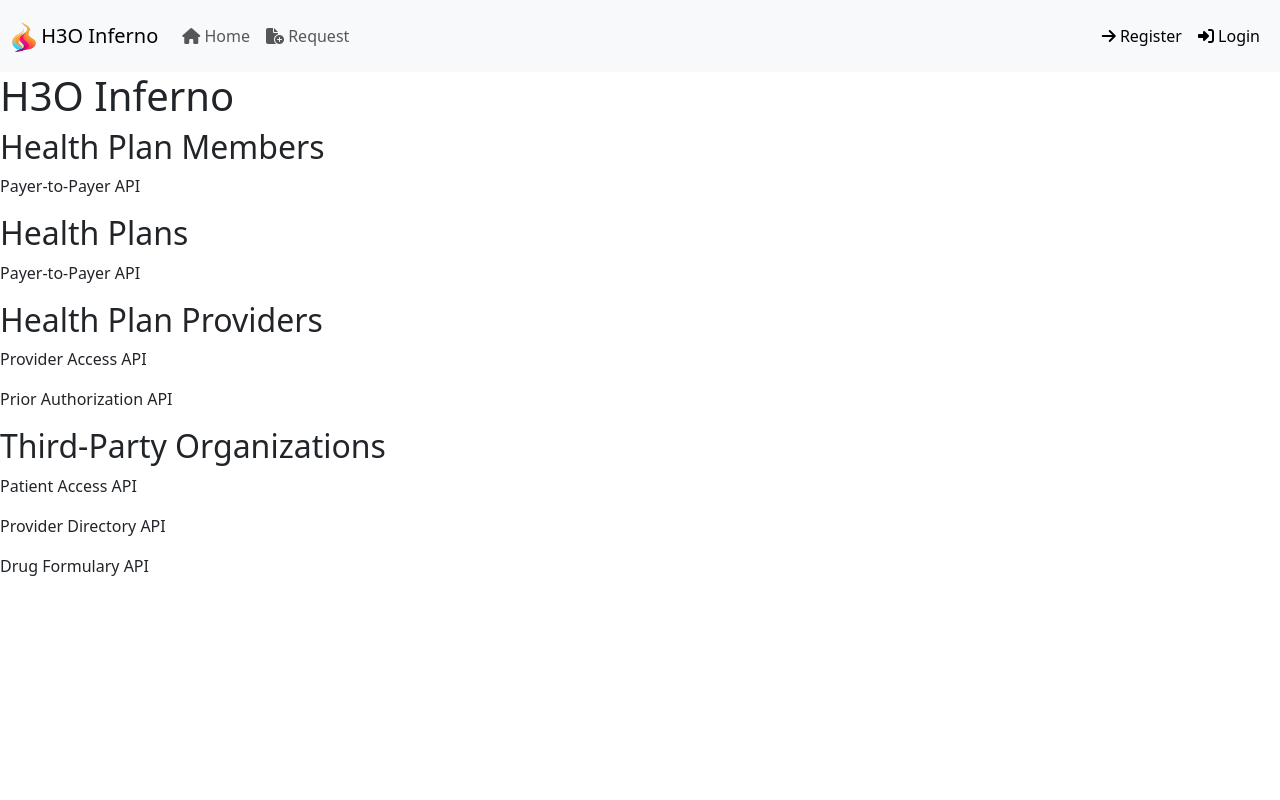
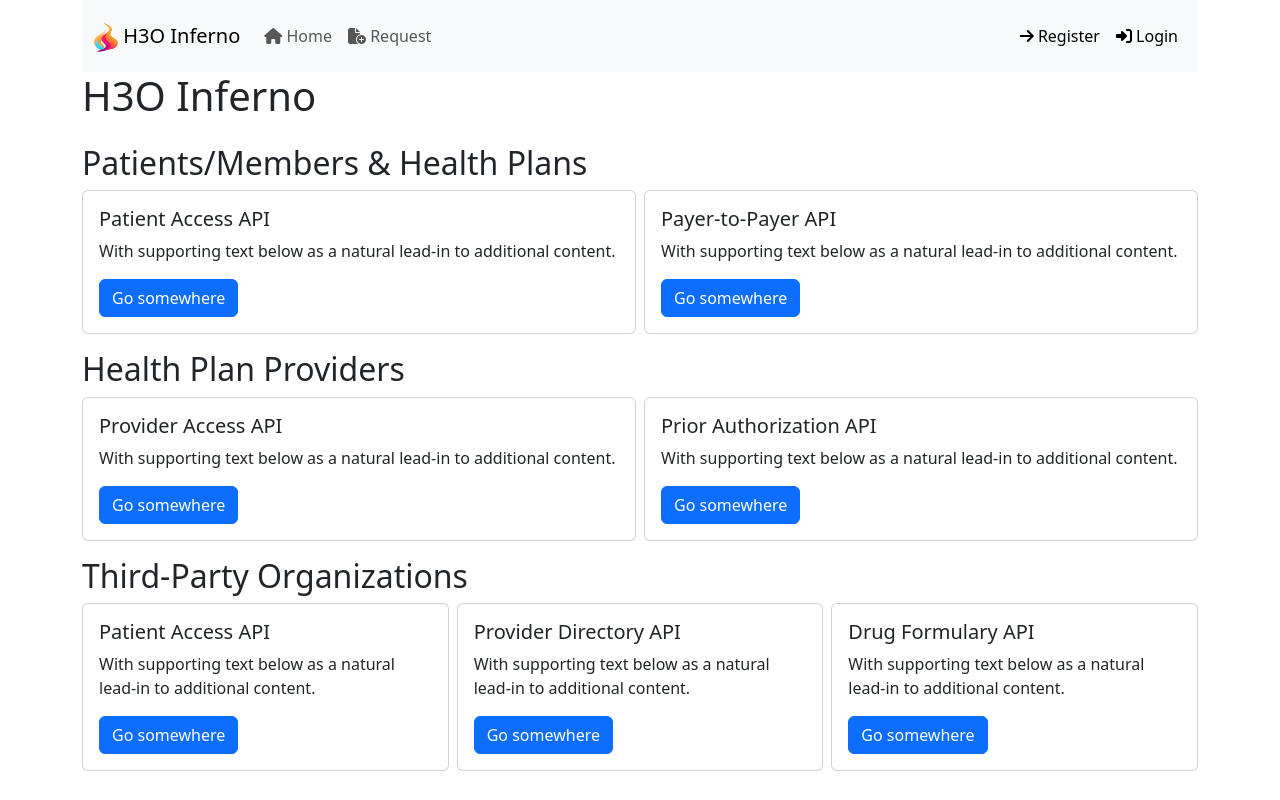
Before and after one commit to rodneygauna/H3O_Inferno, a Flask app: page / in a window 1280 px wide. Run offline with Flask 3, Linux system fonts and the light colour scheme; some libraries are stand-ins or nearby versions.

Commit message:
updated for bootstrap

```diff
--- a/web/templates/base.html
+++ b/web/templates/base.html
@@ -6,6 +6,7 @@
     {% include 'favicon.html' %} {% include 'styles.html' %}
   </head>
   <body>
+    <div class="container">
       <!-- Navbar - Start -->
       {% include 'navigation.html' %}
       <!-- Navbar - End -->
@@ -15,6 +16,7 @@
         <!-- Flash - End -->
         {% block content %}{% endblock content %}
       </main>
+    </div>
     {% include 'javascript.html' %}
   </body>
 </html>
--- a/web/templates/core/index.html
+++ b/web/templates/core/index.html
@@ -1,26 +1,91 @@
 {% extends 'base.html' %} {% block content %}
-<div class="row">
+<div class="row g-2 mb-3">
   <h1>H3O Inferno</h1>
 </div>
-<div class="row">
-  <div class="one-half column">
-    <h2>Health Plan Members</h2>
-    <p>Payer-to-Payer API</p>
+<h2>Patients/Members & Health Plans</h2>
+<div class="row g-2 mb-3">
+  <div class="col">
+    <div class="card">
+      <div class="card-body">
+        <h5 class="card-title">Patient Access API</h5>
+        <p class="card-text">
+          With supporting text below as a natural lead-in to additional content.
+        </p>
+        <a href="#" class="btn btn-primary">Go somewhere</a>
+      </div>
+    </div>
   </div>
-  <div class="one-half column">
-    <h2>Health Plans</h2>
-    <p>Payer-to-Payer API</p>
+  <div class="col">
+    <div class="card">
+      <div class="card-body">
+        <h5 class="card-title">Payer-to-Payer API</h5>
+        <p class="card-text">
+          With supporting text below as a natural lead-in to additional content.
+        </p>
+        <a href="#" class="btn btn-primary">Go somewhere</a>
+      </div>
+    </div>
   </div>
 </div>
 <h2>Health Plan Providers</h2>
-<div class="row">
-  <div class="one-half column"><p>Provider Access API</p></div>
-  <div class="one-half column"><p>Prior Authorization API</p></div>
+<div class="row g-2 mb-3">
+  <div class="col">
+    <div class="card">
+      <div class="card-body">
+        <h5 class="card-title">Provider Access API</h5>
+        <p class="card-text">
+          With supporting text below as a natural lead-in to additional content.
+        </p>
+        <a href="#" class="btn btn-primary">Go somewhere</a>
+      </div>
+    </div>
+  </div>
+  <div class="col">
+    <div class="card">
+      <div class="card-body">
+        <h5 class="card-title">Prior Authorization API</h5>
+        <p class="card-text">
+          With supporting text below as a natural lead-in to additional content.
+        </p>
+        <a href="#" class="btn btn-primary">Go somewhere</a>
+      </div>
+    </div>
+  </div>
 </div>
 <h2>Third-Party Organizations</h2>
-<div class="row">
-  <div class="four columns"><p>Patient Access API</p></div>
-  <div class="four columns"><p>Provider Directory API</p></div>
-  <div class="four columns"><p>Drug Formulary API</p></div>
+<div class="row g-2 mb-3">
+  <div class="col">
+    <div class="card">
+      <div class="card-body">
+        <h5 class="card-title">Patient Access API</h5>
+        <p class="card-text">
+          With supporting text below as a natural lead-in to additional content.
+        </p>
+        <a href="#" class="btn btn-primary">Go somewhere</a>
+      </div>
+    </div>
+  </div>
+  <div class="col">
+    <div class="card">
+      <div class="card-body">
+        <h5 class="card-title">Provider Directory API</h5>
+        <p class="card-text">
+          With supporting text below as a natural lead-in to additional content.
+        </p>
+        <a href="#" class="btn btn-primary">Go somewhere</a>
+      </div>
+    </div>
+  </div>
+  <div class="col">
+    <div class="card">
+      <div class="card-body">
+        <h5 class="card-title">Drug Formulary API</h5>
+        <p class="card-text">
+          With supporting text below as a natural lead-in to additional content.
+        </p>
+        <a href="#" class="btn btn-primary">Go somewhere</a>
+      </div>
+    </div>
+  </div>
 </div>
 {% endblock content %}
```
Also changed, not shown: web/templates/healthapps/healthapps.html (+4 -8 lines), web/templates/reports/generate_report.html (+12 -9 lines), web/templates/reports/report.html (+5 -5 lines), web/templates/requests/jira_ticket_updates.html (+15 -13 lines), web/templates/requests/status_updates.html (+5 -6 lines), web/templates/requests/view_requests.html (+4 -3 lines), web/templates/settings/add-edit-health-plan.html (+12 -9 lines), web/templates/settings/change-role.html (+5 -2 lines), web/templates/settings/change-status.html (+5 -2 lines), web/templates/settings/manage-health-plans.html (+4 -5 lines), web/templates/settings/manage-users.html (+5 -3 lines), web/templates/settings/settings.html (+7 -5 lines), web/templates/users/account.html (+7 -7 lines), web/templates/users/change_password.html (+10 -6 lines), 4 more files. Lines whose indentation alone changed are shown as unchanged.
